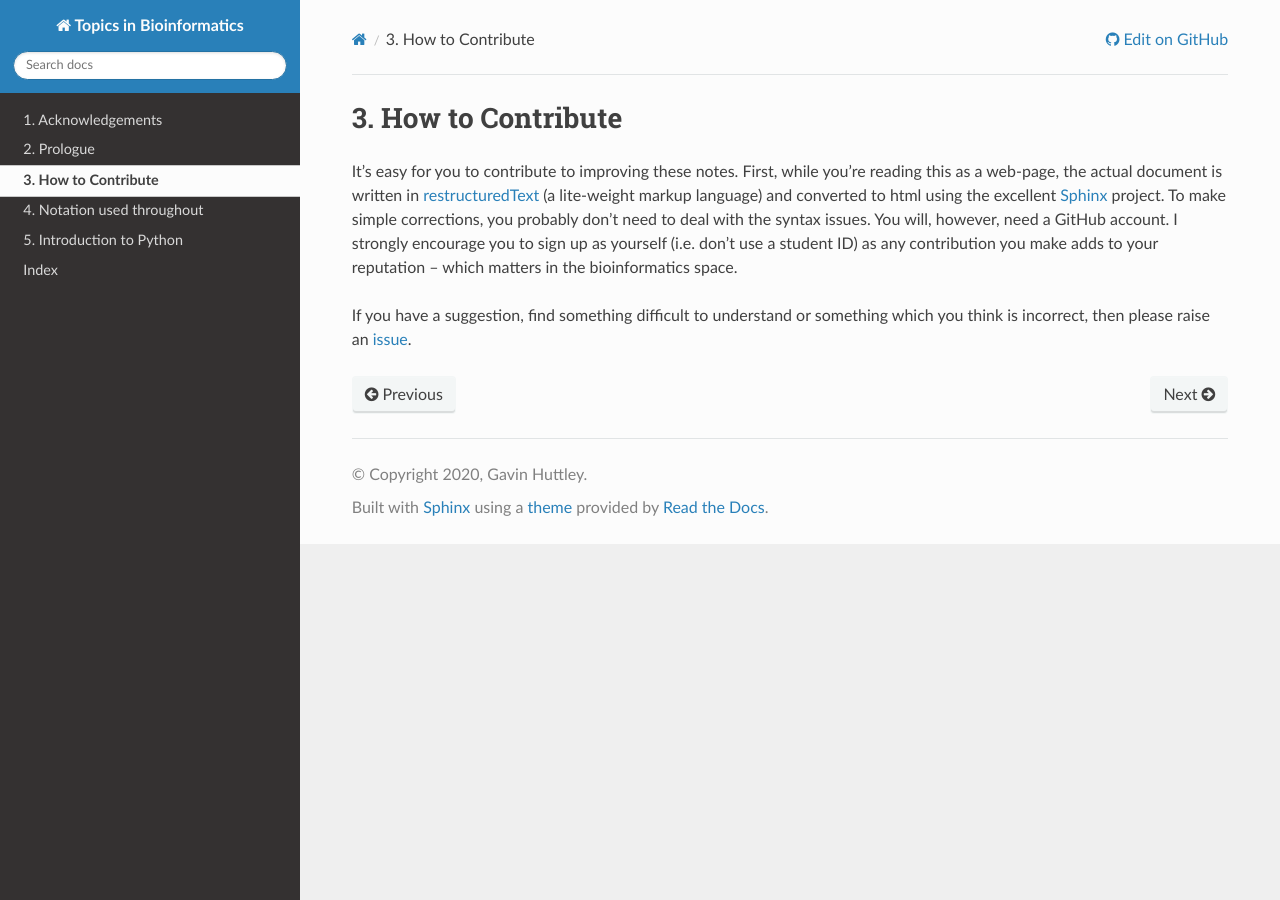
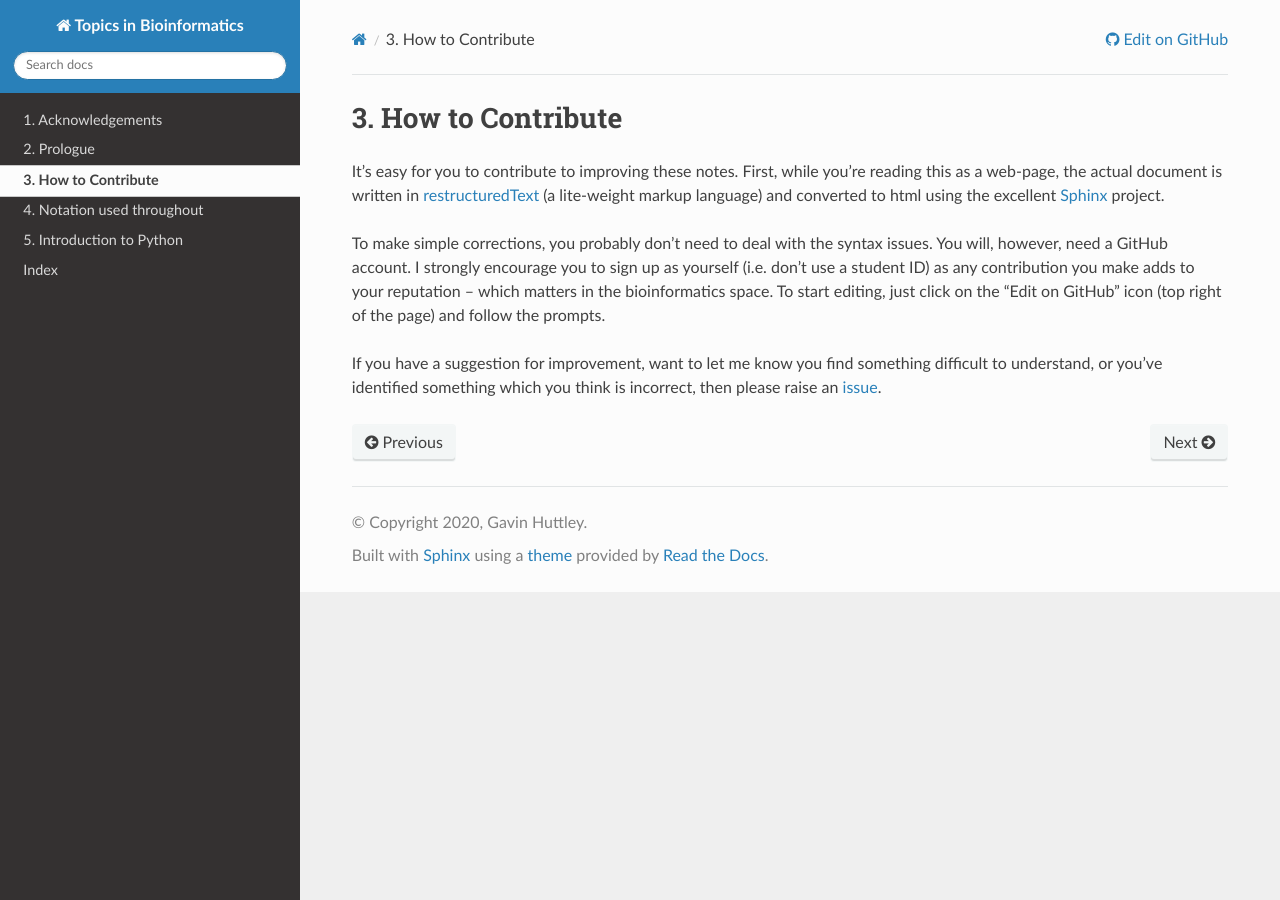
Before and after one commit to GavinHuttley/tib, a Sphinx documentation site: the page built from source/contribute.rst, in a window 1280 px wide. Built offline with Sphinx 7.4.7 and the Read the Docs theme 2.0.0, drawn with Linux system fonts in a browser that asks for light colours.

Commit message:
tidy text in contribute

```diff
--- a/source/contribute.rst
+++ b/source/contribute.rst
@@ -2,9 +2,11 @@
 How to Contribute
 *****************
 
-It's easy for you to contribute to improving these notes. First, while you're reading this as a web-page, the actual document is written in restructuredText_ (a lite-weight markup language) and converted to html using the excellent Sphinx_ project. To make simple corrections, you probably don't need to deal with the syntax issues. You will, however, need a GitHub account. I strongly encourage you to sign up as yourself (i.e. don't use a student ID) as any contribution you make adds to your reputation -- which matters in the bioinformatics space.
+It's easy for you to contribute to improving these notes. First, while you're reading this as a web-page, the actual document is written in restructuredText_ (a lite-weight markup language) and converted to html using the excellent Sphinx_ project.
 
-If you have a suggestion, find something difficult to understand or something which you think is incorrect, then please raise an issue_.
+To make simple corrections, you probably don't need to deal with the syntax issues. You will, however, need a GitHub account. I strongly encourage you to sign up as yourself (i.e. don't use a student ID) as any contribution you make adds to your reputation -- which matters in the bioinformatics space. To start editing, just click on the "Edit on GitHub" icon (top right of the page) and follow the prompts.
+
+If you have a suggestion for improvement, want to let me know you find something difficult to understand, or you've identified something which you think is incorrect, then please raise an issue_.
 
 .. _Sphinx: https://www.sphinx-doc.org/en/master/
 .. _restructuredText: https://www.sphinx-doc.org/en/master/usage/restructuredtext/index.html
```
